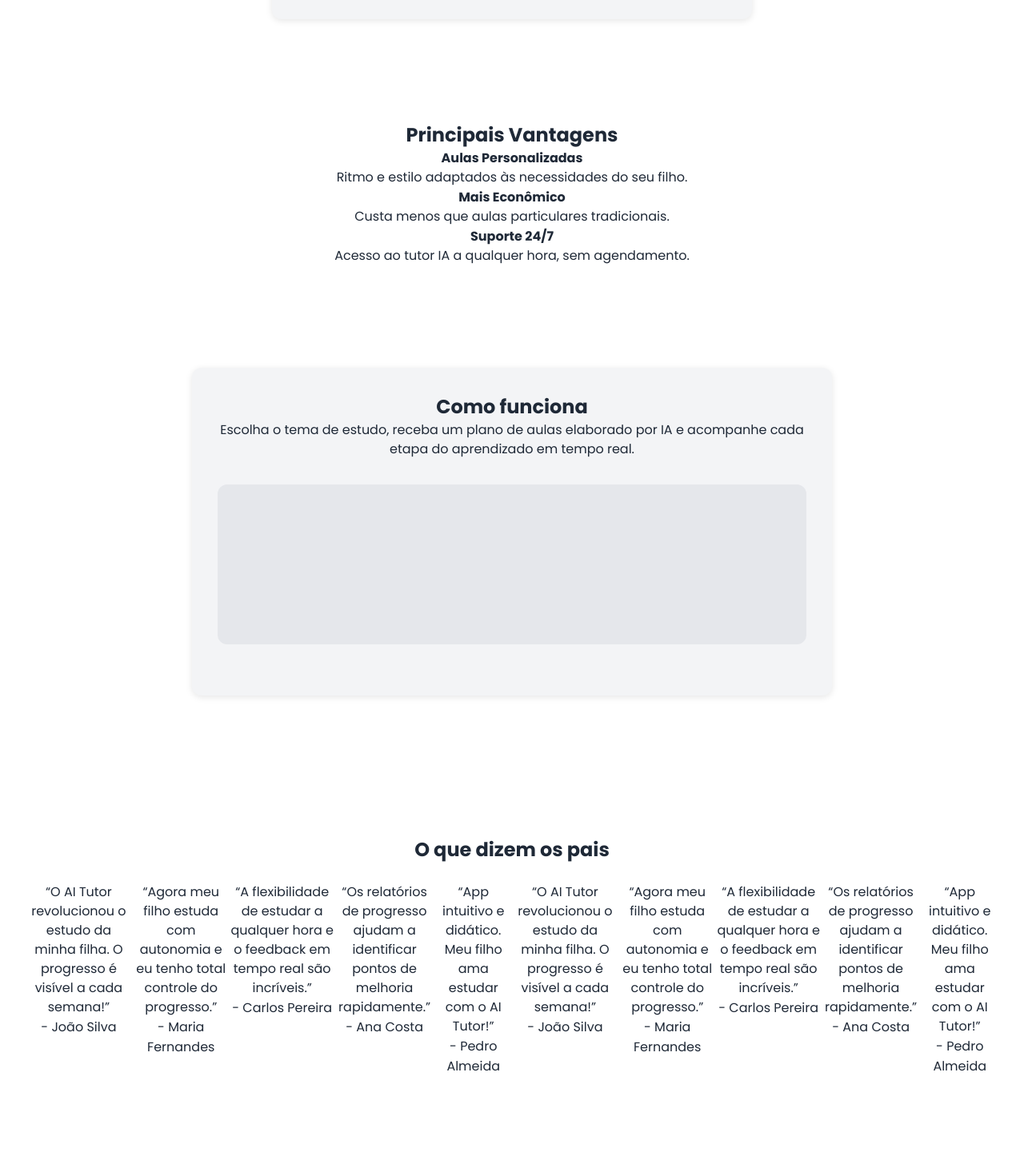
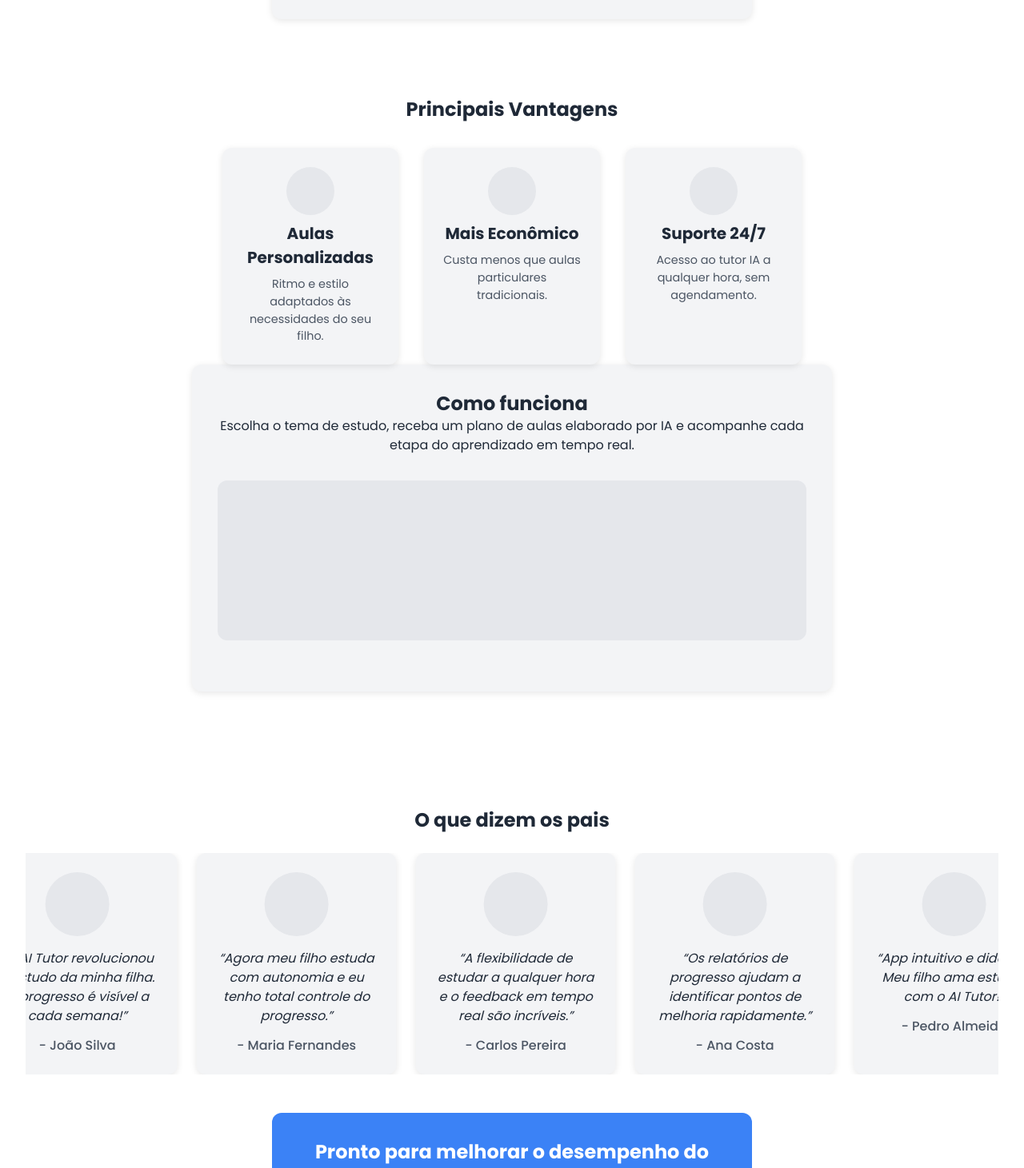
Before and after one commit to duMagnus/ai-tutor, a React (Vite) app in the folder frontend/: page / in a window 1280 px wide. Shown: the part 769-2230 px from the top of the page at 80% size. Built offline with nearby package versions, Linux system fonts and the light colour scheme.

Commit message:
Revert to last working slider implementation

```diff
--- a/frontend/src/pages/LandingPage.css
+++ b/frontend/src/pages/LandingPage.css
@@ -30,7 +30,7 @@
 
 /* Uniform vertical spacing between sections */
 .landing-main > * + * {
-  margin-top: 8rem;
+  margin-top: 6rem;
 }
 
 .features {
@@ -72,8 +72,7 @@
 .how-it-works {
   background-color: var(--color-surface);
   padding: 2rem;
-  margin-left: auto;
-  margin-right: auto;
+  margin: 0 auto;
   max-width: 800px;
   border-radius: var(--border-radius-lg);
   box-shadow: var(--shadow-card);
@@ -99,10 +98,9 @@
 }
 .slider-track {
   display: flex;
-  animation: scroll 90s linear infinite;
+  /* continuous scroll without gap-based blank */
+  animation: scroll 60s linear infinite;
 }
-.testimonial-card {
-.testimonial-card {
 .testimonial-card {
   flex: 0 0 auto;
   background-color: var(--color-surface);
@@ -111,6 +109,7 @@
   box-shadow: var(--shadow-card);
   max-width: 250px;
   text-align: center;
+  /* card-to-card spacing for seamless loop */
   margin-right: 1.5rem;
 }
 .testimonial-card .avatar {
```
